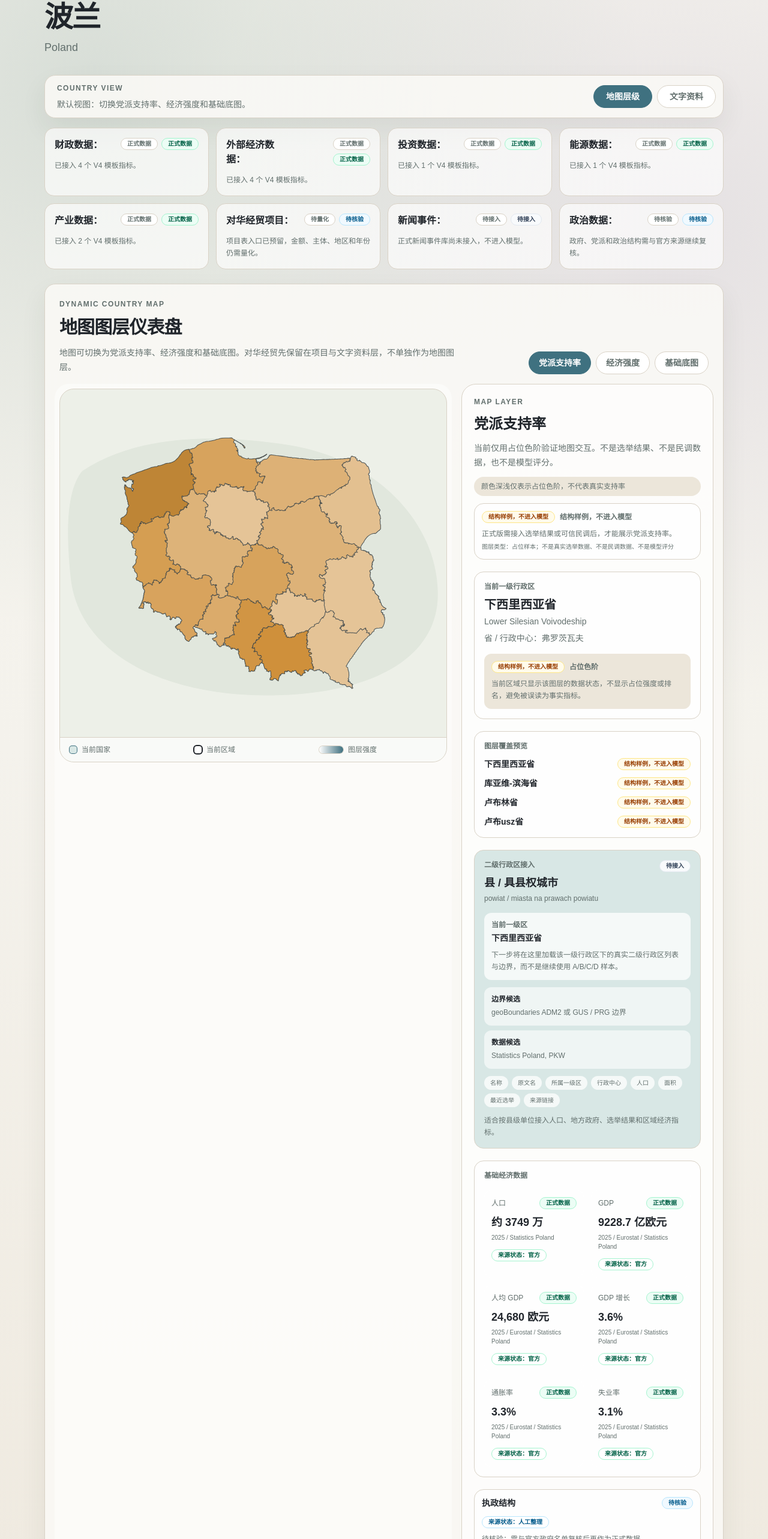
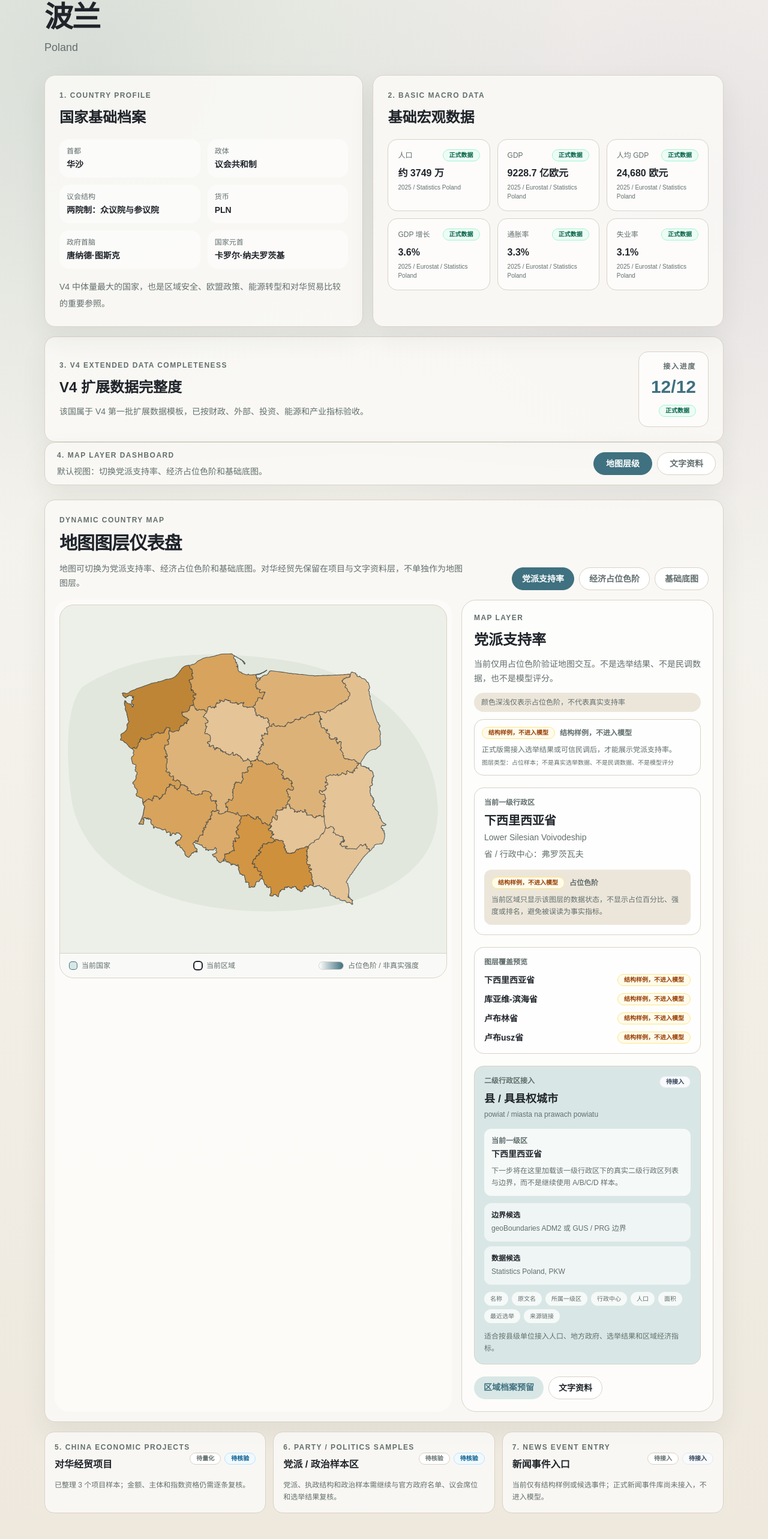
Before and after one commit to hui-sallai/central-europe-political-atlas, a Next.js app: page /countries/poland in a window 1280 px wide. Shown: the part 114-2680 px from the top of the page at 60% size. Built offline with nearby package versions, Linux system fonts and the light colour scheme.

Commit message:
Standardize country page structure

```diff
--- a/src/components/Adm1BoundaryMap.tsx
+++ b/src/components/Adm1BoundaryMap.tsx
@@ -528,7 +528,7 @@ export function Adm1BoundaryMap({
         </span>
         <span className="flex items-center gap-2">
           <span className="h-3 w-10 rounded-full bg-gradient-to-r from-white to-[var(--accent)] ring-1 ring-[var(--line)]" />
-          图层强度
+          占位色阶 / 非真实强度
         </span>
       </div>
     </div>
--- a/src/components/CountryDetailModeTabs.tsx
+++ b/src/components/CountryDetailModeTabs.tsx
@@ -4,8 +4,9 @@ import { useState } from "react";
 import { DataStatusBadge } from "@/components/DataStatusBadge";
 import { CountryMapWorkbench } from "@/components/CountryMapWorkbench";
 import { CountryReadingTabs } from "@/components/CountryReadingTabs";
+import { getBasicIndicators } from "@/lib/basicIndicators";
 import type { Country } from "@/lib/data";
-import { getExtendedIndicator, getExtendedObservations, type ExtendedCategory } from "@/lib/extendedData";
+import { getChinaProjectRecords, getNewsEventRecords, getV4TemplateCoverage } from "@/lib/extendedData";
 
 type DetailMode = "map" | "reading";
 
@@ -17,7 +18,7 @@ const detailModes: { id: DetailMode; label: string; description: string }[] = [
   {
     id: "map",
     label: "地图层级",
-    description: "默认视图：切换党派支持率、经济强度和基础底图。",
+    description: "默认视图：切换党派支持率、经济占位色阶和基础底图。",
   },
   {
     id: "reading",
@@ -26,19 +27,7 @@ const detailModes: { id: DetailMode; label: string; description: string }[] = [
   },
 ];
 
-const economicFieldItems: { category: ExtendedCategory; label: string }[] = [
-  { category: "fiscal", label: "财政数据" },
-  { category: "external", label: "外部经济数据" },
-  { category: "investment", label: "投资数据" },
-  { category: "energy", label: "能源数据" },
-  { category: "industry", label: "产业数据" },
-];
-
-const fixedFieldItems = [
-  { label: "对华经贸项目", statusText: "待量化", statusKind: "manual" as const, note: "项目表入口已预留，金额、主体、地区和年份仍需量化。" },
-  { label: "新闻事件", statusText: "待接入", statusKind: "pending" as const, note: "正式新闻事件库尚未接入，不进入模型。" },
-  { label: "政治数据", statusText: "待核验", statusKind: "manual" as const, note: "政府、党派和政治结构需与官方来源继续复核。" },
-];
+const v4CountrySlugs = ["poland", "hungary", "czechia", "slovakia"];
 
 function StatusTextPill({ label }: { label: string }) {
   return (
@@ -51,26 +40,84 @@ function StatusTextPill({ label }: { label: string }) {
 export function CountryDetailModeTabs({ country }: CountryDetailModeTabsProps) {
   const [activeMode, setActiveMode] = useState<DetailMode>("map");
   const activeModeInfo = detailModes.find((mode) => mode.id === activeMode) ?? detailModes[0];
-  const extendedObservations = getExtendedObservations(country.slug);
-  const economicStatusItems = economicFieldItems.map((item) => {
-    const categoryObservations = extendedObservations.filter((observation) => getExtendedIndicator(observation.indicatorId)?.category === item.category);
-    const hasOfficialData = categoryObservations.some((observation) => observation.status === "official" && observation.value !== null);
-
-    return {
-      ...item,
-      count: categoryObservations.length,
-      statusText: hasOfficialData ? "正式数据" : "待接入",
-      statusKind: hasOfficialData ? "official" as const : "pending" as const,
-      note: hasOfficialData ? `已接入 ${categoryObservations.length} 个 V4 模板指标。` : "字段已预留，等待接入可核验来源。",
-    };
-  });
+  const basicIndicators = getBasicIndicators(country.slug);
+  const projectRecords = getChinaProjectRecords(country.slug);
+  const newsEventRecords = getNewsEventRecords(country.slug);
+  const v4Coverage = getV4TemplateCoverage(country.slug);
+  const isV4Country = v4CountrySlugs.includes(country.slug);
+  const partyStatus = country.parties.some((party) => party.shortName === "TBD") ? "pending" : "manual";
+  const governingParties = country.parties.filter((party) => party.role === "governing" || party.role === "support");
 
   return (
     <section className="mt-8">
+      <section className="grid gap-4 xl:grid-cols-[1fr_1.1fr]">
+        <article className="card p-6">
+          <p className="eyebrow">1. Country Profile</p>
+          <h2 className="mt-3 text-2xl font-semibold">国家基础档案</h2>
+          <dl className="mt-5 grid gap-3 text-sm sm:grid-cols-2">
+            {[
+              ["首都", country.capitalZh],
+              ["政体", country.polityZh],
+              ["议会结构", country.parliamentZh],
+              ["货币", country.currency],
+              ["政府首脑", country.headOfGovernmentZh],
+              ["国家元首", country.headOfStateZh],
+            ].map(([label, value]) => (
+              <div key={label} className="rounded-2xl bg-white/60 p-3">
+                <dt className="text-xs text-[var(--muted)]">{label}</dt>
+                <dd className="mt-1 font-semibold">{value}</dd>
+              </div>
+            ))}
+          </dl>
+          <p className="mt-4 text-sm leading-7 text-[var(--muted)]">{country.summaryZh}</p>
+        </article>
+
+        <article className="card p-6">
+          <p className="eyebrow">2. Basic Macro Data</p>
+          <h2 className="mt-3 text-2xl font-semibold">基础宏观数据</h2>
+          <div className="mt-5 grid gap-3 sm:grid-cols-2 lg:grid-cols-3">
+            {basicIndicators.length > 0 ? basicIndicators.slice(0, 6).map((indicator) => (
+              <div key={indicator.id} className="rounded-2xl border border-[var(--line)] bg-white/65 p-4">
+                <div className="flex items-center justify-between gap-2">
+                  <p className="text-xs text-[var(--muted)]">{indicator.label}</p>
+                  <DataStatusBadge status={indicator.status === "official" ? "official" : "manual"} />
+                </div>
+                <p className="mt-2 font-semibold">{indicator.value}</p>
+                <p className="mt-1 text-[10px] text-[var(--muted)]">{indicator.year} / {indicator.source}</p>
+              </div>
+            )) : (
+              <div className="rounded-2xl border border-[var(--line)] bg-white/65 p-4 sm:col-span-2 lg:col-span-3">
+                <DataStatusBadge status="pending" />
+                <p className="mt-3 text-sm leading-6 text-[var(--muted)]">基础宏观数据待接入官方统计来源。</p>
+              </div>
+            )}
+          </div>
+        </article>
+      </section>
+
+      <section className="mt-4 card p-6">
+        <div className="flex flex-col gap-4 lg:flex-row lg:items-center lg:justify-between">
+          <div>
+            <p className="eyebrow">3. V4 Extended Data Completeness</p>
+            <h2 className="mt-3 text-2xl font-semibold">V4 扩展数据完整度</h2>
+            <p className="mt-3 max-w-3xl text-sm leading-6 text-[var(--muted)]">
+              {isV4Country ? "该国属于 V4 第一批扩展数据模板，已按财政、外部、投资、能源和产业指标验收。" : "该国不属于 V4 第一批扩展数据模板，扩展数据字段已预留但尚未接入。"}
+            </p>
+          </div>
+          <div className="rounded-2xl border border-[var(--line)] bg-white/70 px-5 py-4 text-right">
+            <p className="text-xs font-semibold uppercase tracking-[0.14em] text-[var(--muted)]">{isV4Country ? "接入进度" : "当前状态"}</p>
+            <p className="mt-2 text-3xl font-semibold text-[var(--accent)]">{isV4Country ? `${v4Coverage.present.length}/${v4Coverage.total}` : "待接入"}</p>
+            <div className="mt-2">
+              <DataStatusBadge status={isV4Country && v4Coverage.complete ? "official" : "pending"} />
+            </div>
+          </div>
+        </div>
+      </section>
+
       <div className="card p-3">
         <div className="flex flex-col gap-3 lg:flex-row lg:items-center lg:justify-between">
           <div className="px-2">
-            <p className="eyebrow">Country View</p>
+            <p className="eyebrow">4. Map Layer Dashboard</p>
             <p className="mt-2 text-sm text-[var(--muted)]">{activeModeInfo.description}</p>
           </div>
           <div className="grid grid-cols-2 gap-2">
@@ -92,11 +139,37 @@ export function CountryDetailModeTabs({ country }: CountryDetailModeTabsProps) {
         </div>
       </div>
 
-      <div className="mt-4 grid gap-3 md:grid-cols-2 xl:grid-cols-4">
-        {[...economicStatusItems, ...fixedFieldItems].map((item) => (
+      {activeMode === "map" ? <CountryMapWorkbench country={country} /> : null}
+      {activeMode === "reading" ? <CountryReadingTabs country={country} /> : null}
+
+      <section className="mt-4 grid gap-3 lg:grid-cols-3">
+        {[
+          {
+            eyebrow: "5. China Economic Projects",
+            label: "对华经贸项目",
+            statusText: "待量化",
+            statusKind: "manual" as const,
+            note: projectRecords.length > 0 ? `已整理 ${projectRecords.length} 个项目样本；金额、主体和指数资格仍需逐条复核。` : "项目表入口已预留，项目级来源待接入。",
+          },
+          {
+            eyebrow: "6. Party / Politics Samples",
+            label: "党派 / 政治样本区",
+            statusText: "待核验",
+            statusKind: partyStatus as "manual" | "pending",
+            note: governingParties.length > 0 ? "党派、执政结构和政治样本需继续与官方政府名单、议会席位和选举结果复核。" : "政治样本字段已预留，可信来源待接入。",
+          },
+          {
+            eyebrow: "7. News Event Entry",
+            label: "新闻事件入口",
+            statusText: "待接入",
+            statusKind: "pending" as const,
+            note: newsEventRecords.length > 0 ? "当前仅有结构样例或候选事件；正式新闻事件库尚未接入，不进入模型。" : "新闻事件库入口已预留，正式新闻源待接入。",
+          },
+        ].map((item) => (
           <article key={item.label} className="rounded-2xl border border-[var(--line)] bg-white/65 p-4">
+            <p className="eyebrow">{item.eyebrow}</p>
             <div className="flex items-start justify-between gap-3">
-              <h3 className="font-semibold">{item.label}：</h3>
+              <h3 className="mt-2 font-semibold">{item.label}</h3>
               <div className="flex flex-wrap justify-end gap-1.5">
                 <StatusTextPill label={item.statusText} />
                 <DataStatusBadge status={item.statusKind} />
@@ -105,10 +178,7 @@ export function CountryDetailModeTabs({ country }: CountryDetailModeTabsProps) {
             <p className="mt-3 text-xs leading-5 text-[var(--muted)]">{item.note}</p>
           </article>
         ))}
-      </div>
-
-      {activeMode === "map" ? <CountryMapWorkbench country={country} /> : null}
-      {activeMode === "reading" ? <CountryReadingTabs country={country} /> : null}
+      </section>
     </section>
   );
 }
--- a/src/components/CountryMapWorkbench.tsx
+++ b/src/components/CountryMapWorkbench.tsx
@@ -3,8 +3,7 @@
 import Link from "next/link";
 import { useMemo, useState } from "react";
 import { Adm1BoundaryMap } from "@/components/Adm1BoundaryMap";
-import { DataStatusBadge, SourceStatusBadge } from "@/components/DataStatusBadge";
-import { getBasicIndicators } from "@/lib/basicIndicators";
+import { DataStatusBadge } from "@/components/DataStatusBadge";
 import type { Country } from "@/lib/data";
 import { getCountryLayerData, getLayerOption, getRegionMetricMap, mapLayerOptions, type MapLayer } from "@/lib/mapLayerData";
 
@@ -108,10 +107,6 @@ export function CountryMapWorkbench({ country }: CountryMapWorkbenchProps) {
   const selectedRegionDatum = selectedRegion ? layerData.find((item) => item.region.slug === selectedRegion.slug) : undefined;
   const layerDataPreview = layerData.slice(0, 4);
   const adm2Plan = adm2Plans[country.slug];
-  const basicIndicators = getBasicIndicators(country.slug);
-  const governingParties = country.parties.filter((party) => party.role === "governing" || party.role === "support");
-  const oppositionParties = country.parties.filter((party) => party.role === "opposition");
-  const partyStatus = country.parties.some((party) => party.shortName === "TBD") ? "pending" : "manual";
 
   function selectRegion(countrySlug: string, regionSlug?: string) {
     if (countrySlug !== country.slug || !regionSlug) {
@@ -127,7 +122,7 @@ export function CountryMapWorkbench({ country }: CountryMapWorkbenchProps) {
           <p className="eyebrow">Dynamic Country Map</p>
           <h2 className="mt-3 text-3xl font-semibold tracking-[-0.03em]">地图图层仪表盘</h2>
           <p className="mt-3 max-w-2xl text-sm leading-6 text-[var(--muted)]">
-            地图可切换为党派支持率、经济强度和基础底图。对华经贸先保留在项目与文字资料层，不单独作为地图图层。
+            地图可切换为党派支持率、经济占位色阶和基础底图。对华经贸先保留在项目与文字资料层，不单独作为地图图层。
           </p>
         </div>
         <div className="flex flex-wrap gap-2">
@@ -192,7 +187,7 @@ export function CountryMapWorkbench({ country }: CountryMapWorkbenchProps) {
                     <span className="text-xs font-semibold text-[var(--muted)]">{selectedRegionDatum.displayValue}</span>
                   </div>
                   <p className="mt-2 text-xs leading-5 text-[var(--muted)]">
-                    当前区域只显示该图层的数据状态，不显示占位强度或排名，避免被误读为事实指标。
+                    当前区域只显示该图层的数据状态，不显示占位百分比、强度或排名，避免被误读为事实指标。
                   </p>
                 </div>
               ) : null}
@@ -253,57 +248,6 @@ export function CountryMapWorkbench({ country }: CountryMapWorkbenchProps) {
             <p className="mt-3 text-xs leading-5 text-[var(--muted)]">{adm2Plan?.notes}</p>
           </div>
 
-          <div className="mt-5 rounded-2xl border border-[var(--line)] bg-white/70 p-4">
-            <p className="text-xs font-semibold text-[var(--muted)]">基础经济数据</p>
-            <div className="mt-4 grid grid-cols-2 gap-3">
-              {basicIndicators.length > 0 ? (
-                basicIndicators.slice(0, 6).map((indicator) => (
-                  <div key={indicator.id} className="rounded-xl bg-white/70 p-3">
-                    <div className="flex items-center justify-between gap-2">
-                      <p className="text-xs text-[var(--muted)]">{indicator.label}</p>
-                      <DataStatusBadge status={indicator.status === "official" ? "official" : "manual"} />
-                    </div>
-                    <p className="mt-2 text-lg font-semibold">{indicator.value}</p>
-                    <p className="mt-1 text-[10px] text-[var(--muted)]">{indicator.year} / {indicator.source}</p>
-                    <div className="mt-2">
-                      <SourceStatusBadge status={indicator.status === "official" ? "official" : "manual"} />
-                    </div>
-                  </div>
-                ))
-              ) : (
-                <div className="col-span-2 rounded-xl bg-white/70 p-3">
-                  <div className="flex items-center justify-between gap-2">
-                    <p className="text-sm font-semibold">官方统计未接入</p>
-                    <DataStatusBadge status="pending" />
-                  </div>
-                  <div className="mt-2">
-                    <SourceStatusBadge status="pending" />
-                  </div>
-                  <p className="mt-2 text-xs leading-5 text-[var(--muted)]">该国宏观数据将以本国统计部门最新发布为主，World Bank / Eurostat 仅作交叉核验。</p>
-                </div>
-              )}
-            </div>
-          </div>
-
-          <div className="mt-5 grid gap-3">
-            {[
-              { label: "执政结构", status: partyStatus, sourceStatus: partyStatus, note: governingParties.length > 0 ? "待核验；需与官方政府名单复核后再作为正式数据。" : "未接入可信来源。" },
-              { label: "对华经贸项目", status: "pending", sourceStatus: "manual", note: "样本库初版；项目入口已预留，贸易额、地区与企业字段待量化。" },
-              { label: "主要在野党", status: partyStatus, sourceStatus: partyStatus, note: oppositionParties.length > 0 ? "待核验；需与议会席位和选举结果复核后再作为正式数据。" : "未接入可信来源。" },
-            ].map((item) => (
-              <div key={item.label} className="rounded-2xl border border-[var(--line)] bg-white/70 p-3">
-                <div className="flex items-center justify-between gap-3">
-                  <p className="text-sm font-semibold">{item.label}</p>
-                  <DataStatusBadge status={item.status as "manual" | "pending"} />
-                </div>
-                <div className="mt-2">
-                  <SourceStatusBadge status={item.sourceStatus as "manual" | "pending"} />
-                </div>
-                <p className="mt-2 text-xs leading-5 text-[var(--muted)]">{item.note}</p>
-              </div>
-            ))}
-          </div>
-
           <div className="mt-5 flex flex-wrap gap-2">
             {selectedRegion ? (
               <span className="rounded-full bg-[var(--accent-soft)] px-4 py-2 text-sm font-semibold text-[var(--accent)]">
--- a/src/lib/mapLayerData.ts
+++ b/src/lib/mapLayerData.ts
@@ -17,7 +17,6 @@ export type RegionLayerDatum = {
   region: Region;
   value?: number;
   displayValue: string;
-  rank?: number;
 };
 
 export const mapLayerOptions: LayerOption[] = [
@@ -32,17 +31,17 @@ export const mapLayerOptions: LayerOption[] = [
   },
   {
     id: "economy",
-    label: "经济强度",
+    label: "经济占位色阶",
     description: "当前仅用占位色阶验证地图交互。不是区域 GDP、就业或产业结构数据。",
-    legend: "颜色深浅仅表示占位色阶，不代表真实经济强度",
+    legend: "颜色深浅仅表示占位色阶，不代表真实区域经济指标",
     dataStatus: "结构样例，不进入模型",
     statusKind: "sample",
-    statusNote: "正式版需接入各国统计部门区域经济数据后，才能展示经济强度。",
+    statusNote: "正式版需接入各国统计部门区域经济数据后，才能展示区域经济差异。",
   },
   {
     id: "baseline",
     label: "基础底图",
-    description: "只显示一级行政区边界和当前选择，不叠加分析强度。",
+    description: "只显示一级行政区边界和当前选择，不叠加分析评分。",
     legend: "用于阅读行政区结构",
     dataStatus: "真实 ADM1 边界，来自 geoBoundaries；部分地区仍需核验",
     statusKind: "manual",
@@ -67,7 +66,7 @@ export function getRegionLayerValue(countrySlug: string, regionSlug: string, lay
 }
 
 export function getCountryLayerData(country: Country, layer: MapLayer): RegionLayerDatum[] {
-  const values = country.regions.map((region, index) => {
+  return country.regions.map((region, index) => {
     const value = getRegionLayerValue(country.slug, region.slug, layer, index);
     return {
       region,
@@ -75,17 +74,6 @@ export function getCountryLayerData(country: Country, layer: MapLayer): RegionLa
       displayValue: typeof value === "number" ? "占位色阶" : "边界",
     };
   });
-
-  const ranked = values
-    .filter((item): item is RegionLayerDatum & { value: number } => typeof item.value === "number")
-    .sort((a, b) => b.value - a.value)
-    .map((item, index) => [item.region.slug, index + 1] as const);
-  const rankBySlug = new Map(ranked);
-
-  return values.map((item) => ({
-    ...item,
-    rank: rankBySlug.get(item.region.slug),
-  }));
 }
 
 export function getRegionMetricMap(country: Country, layer: MapLayer) {
```
